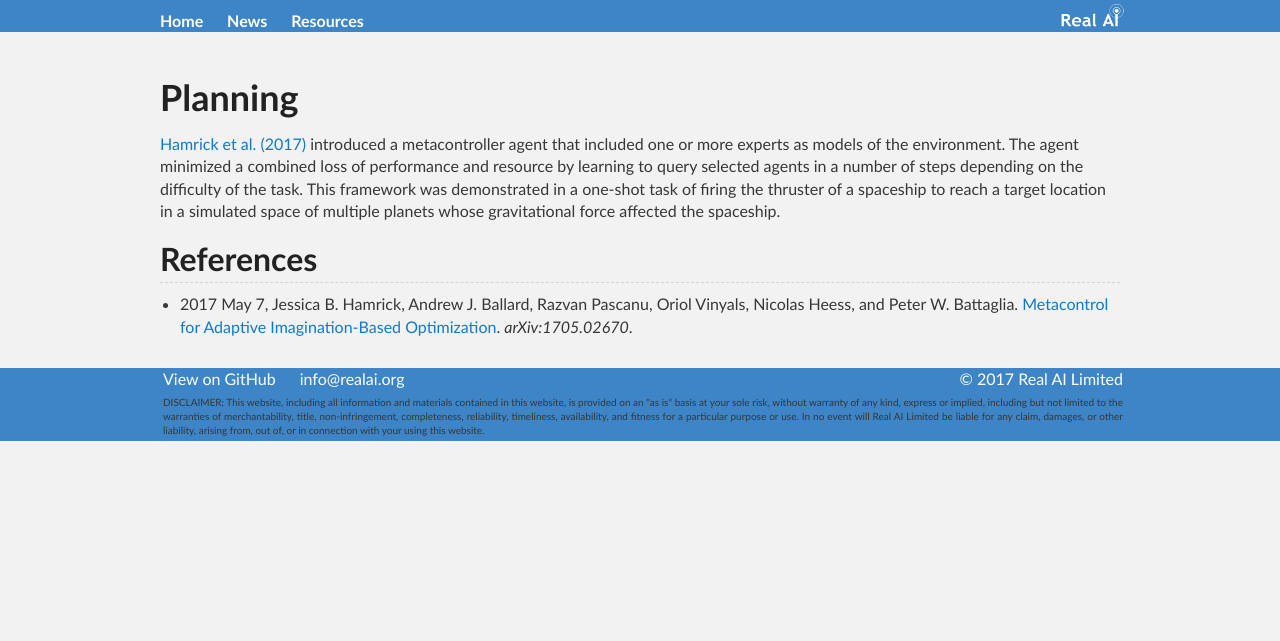
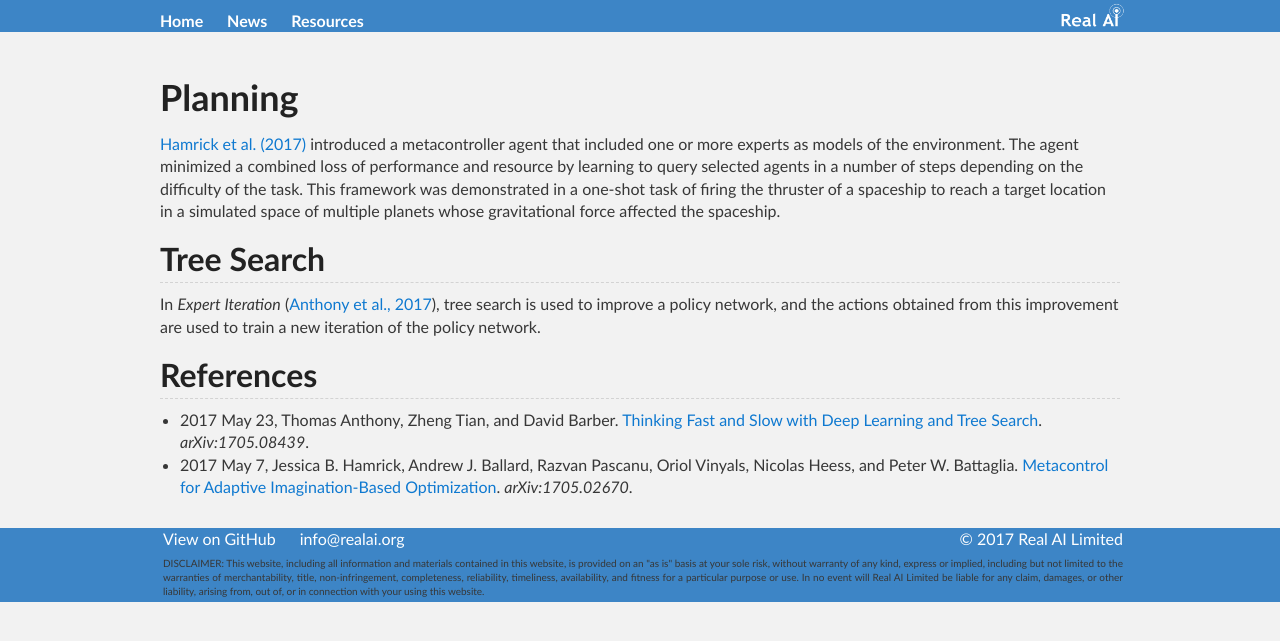
Before and after one commit to Tonywuhk/realai.org, a Jekyll site: the page built from planning.md, in a window 1280 px wide. Shown: the top 641 px of the page. Built offline with Jekyll 4.4.1, drawn with Linux system fonts in a browser that asks for light colours; our own code applies the rules of GitHub Pages for plain Markdown files; comment, search, counter and statistics services are not loaded; the repository's description, which GitHub fills in, is left out.

Commit message:
Update planning.md

```diff
--- a/planning.md
+++ b/planning.md
@@ -5,6 +5,11 @@ permalink: /planning/
 
 [Hamrick et al. (2017)](https://arxiv.org/abs/1705.02670) introduced a metacontroller agent that included one or more experts as models of the environment. The agent minimized a combined loss of performance and resource by learning to query selected agents in a number of steps depending on the difficulty of the task. This framework was demonstrated in a one-shot task of firing the thruster of a spaceship to reach a target location in a simulated space of multiple planets whose gravitational force affected the spaceship.
 
+## Tree Search
+
+In *Expert Iteration* ([Anthony et al., 2017](https://arxiv.org/abs/1705.08439)), tree search is used to improve a policy network, and the actions obtained from this improvement are used to train a new iteration of the policy network.
+
 ## References
 
+* 2017 May 23, Thomas Anthony, Zheng Tian, and David Barber. [Thinking Fast and Slow with Deep Learning and Tree Search](https://arxiv.org/abs/1705.08439). *arXiv:1705.08439*.
 * 2017 May 7, Jessica B. Hamrick, Andrew J. Ballard, Razvan Pascanu, Oriol Vinyals, Nicolas Heess, and Peter W. Battaglia. [Metacontrol for Adaptive Imagination-Based Optimization](https://arxiv.org/abs/1705.02670). *arXiv:1705.02670*.
```
